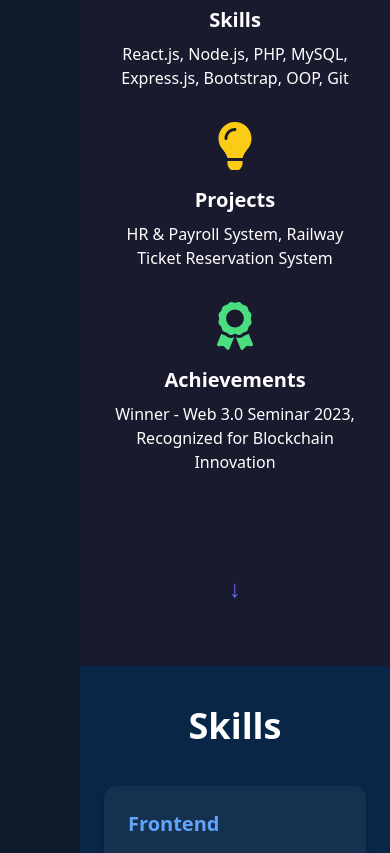
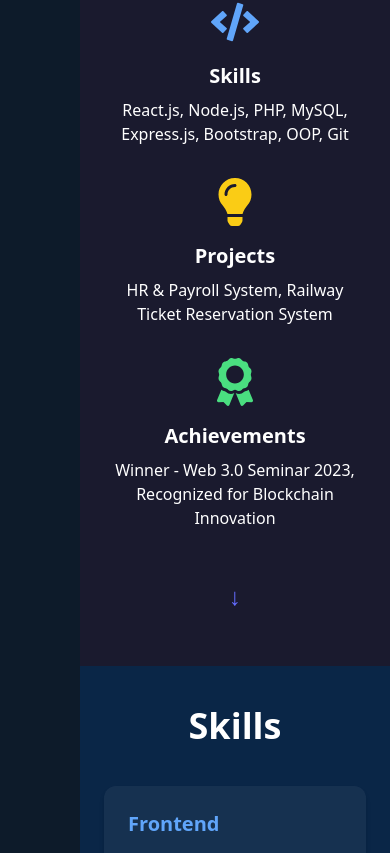
Before and after one commit to Itzmeyogesh/Nikita-Portfolio, a React (Vite) app: page / in a window 390 px wide. Shown: the part 1022-1875 px from the top of the page. Built offline with nearby package versions, Linux system fonts and the light colour scheme.

Commit message:
Update About.jsx

```diff
--- a/src/components/About.jsx
+++ b/src/components/About.jsx
@@ -4,10 +4,10 @@ const About = () => {
   return (
     <section
       id="about"
-      className="h-screen flex flex-col justify-between items-center px-6 py-10 bg-[#1a1a2e] text-white text-center"
+      className="min-h-screen flex flex-col justify-between items-center px-6 py-10 bg-[#1a1a2e] text-white text-center"
     >
       {/* Top Heading and Content */}
-      <div className="w-full max-w-5xl">
+      <div className="w-full max-w-5xl flex-grow flex flex-col justify-center">
         <h2 className="text-4xl font-bold mb-10">About Me</h2>
 
         <div className="grid grid-cols-1 md:grid-cols-3 gap-8">
@@ -32,7 +32,7 @@ const About = () => {
       </div>
 
       {/* Bottom Scroll Arrow */}
-      <a href="#skills" className="mt-10 mb-4 animate-bounce text-2xl">
+      <a href="#skills" className="mb-2 md:mb-4 animate-bounce text-2xl">
         ↓
       </a>
     </section>
```
